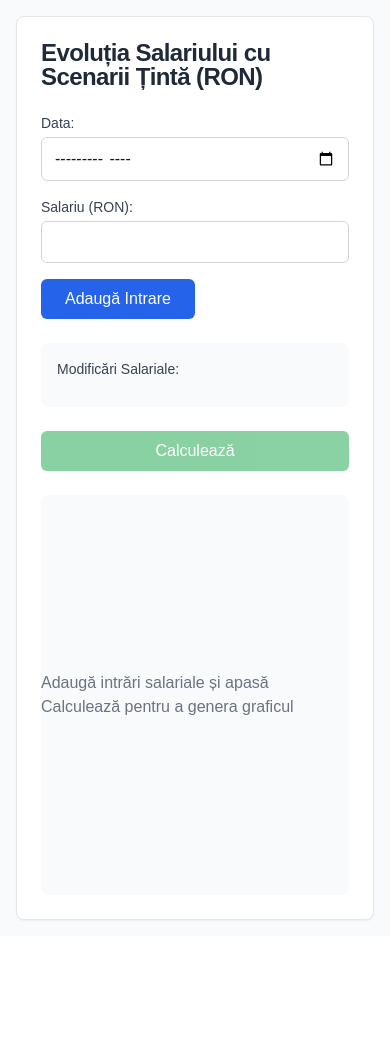
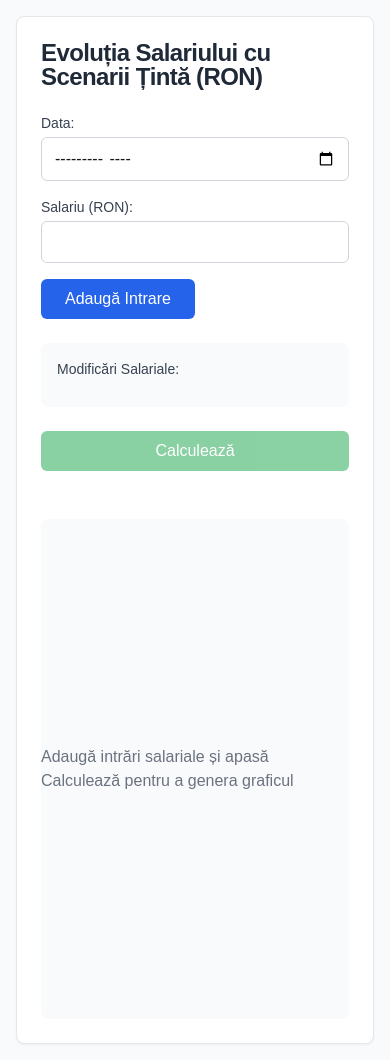
Before and after one commit to bvb-org/salary-chart, a Next.js app: page / in a window 390 px wide. Before the commit the page ends 936 px from the top, so only its background shows below. Built offline with nearby package versions, Linux system fonts and the light colour scheme.

Commit message:
feat: proper mobile/web responsive

```diff
--- a/src/components/SalaryChart.tsx
+++ b/src/components/SalaryChart.tsx
@@ -128,7 +128,9 @@ const SalaryChart = () => {
   };
 
   return (
-    <Card className="w-full max-w-4xl mx-auto bg-white shadow-lg">
+    <Card className="w-full max-w-[1400px] mx-auto bg-white shadow-lg">
+      <div className="lg:grid lg:grid-cols-2 lg:gap-6">
+        <div className="lg:order-1">
           <CardHeader className="space-y-6">
             <CardTitle className="text-2xl font-bold text-gray-800">Evoluția Salariului cu Scenarii Țintă (RON)</CardTitle>
             <div className="space-y-6">
@@ -201,8 +203,11 @@ const SalaryChart = () => {
               )}
             </div>
           </CardHeader>
-      <CardContent>
-        <div className="h-[400px]">
+        </div>
+
+        <div className="lg:order-2">
+          <CardContent className="h-full pt-6">
+            <div className="h-[400px] lg:h-[calc(100vh-12rem)] min-h-[500px]">
               {chartData.length > 0 ? (
                 <ResponsiveContainer width="100%" height="100%">
                   <LineChart data={chartData} margin={{ top: 10, right: 30, left: 20, bottom: 65 }}>
@@ -263,6 +268,8 @@ const SalaryChart = () => {
               )}
             </div>
           </CardContent>
+        </div>
+      </div>
     </Card>
   );
 };
```
Lines whose indentation alone changed are shown as unchanged.
